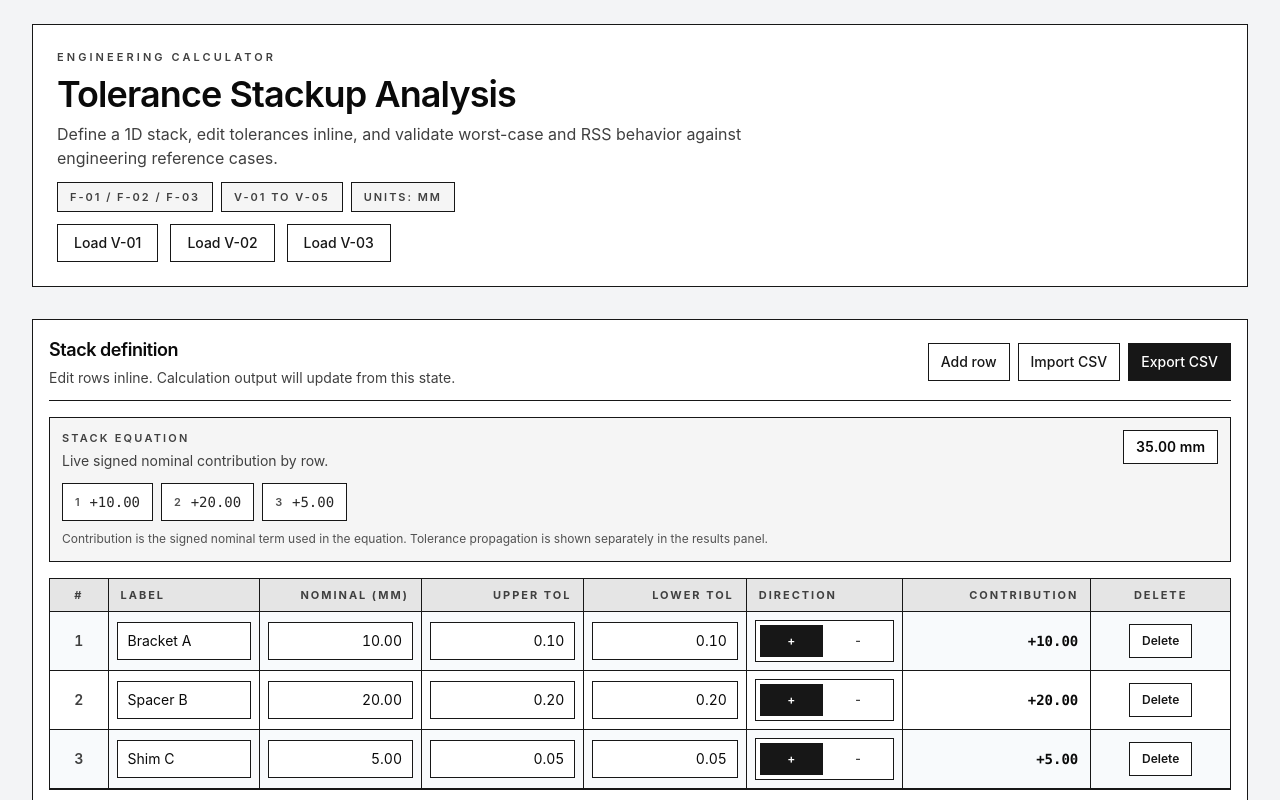
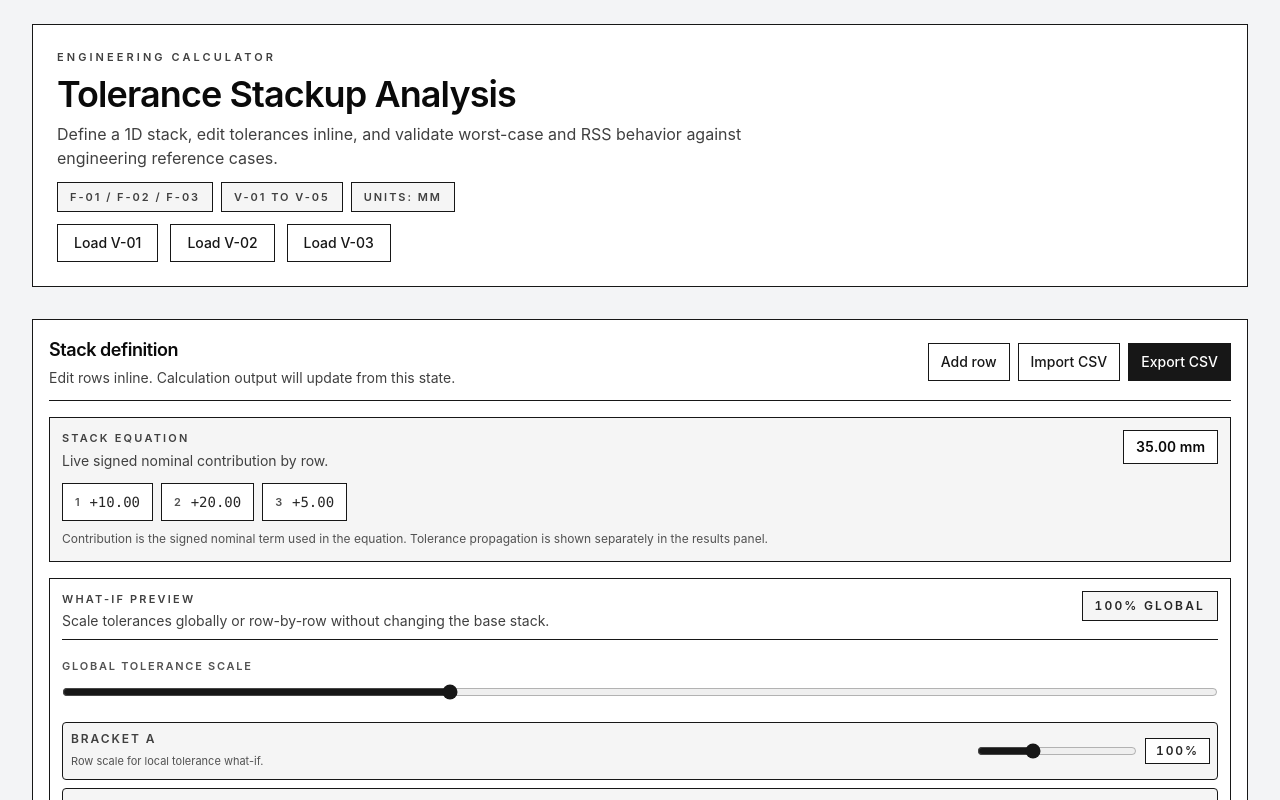
Before and after one commit to utku-gaspak/tolerance-stackup-analyser, a Next.js app: page / in a window 1280 px wide. Shown: the top 800 px of the page. Built offline with nearby package versions, Linux system fonts and the light colour scheme.

Commit message:
feat: add what-if tolerance preview

```diff
--- a/app/page.tsx
+++ b/app/page.tsx
@@ -1,6 +1,6 @@
 "use client";
 
-import { useState } from "react";
+import { useMemo, useState } from "react";
 import { ResultsPanel } from "../components/ResultsPanel";
 import { CurrentStackExpressionPanel } from "../components/CurrentStackExpressionPanel";
 import { FormulaPanel } from "../components/FormulaPanel";
@@ -13,6 +13,7 @@ import { calculateStackup } from "../lib/stackup";
 import type { MonteCarloResult, MonteCarloSpecLimits } from "../lib/monte-carlo";
 import type { StackRow } from "../lib/types";
 import { validateStackRows } from "../lib/validation";
+import { applyWhatIfScenario, clampWhatIfPercent, DEFAULT_WHAT_IF_PERCENT, type WhatIfPercents } from "../lib/what-if";
 
 const PRESET_LABELS = ["V-01", "V-02", "V-03"] as const;
 
@@ -20,8 +21,15 @@ export default function Home() {
   const [rows, setRows] = useState<StackRow[]>(defaultSampleRows);
   const [monteCarloResult, setMonteCarloResult] = useState<MonteCarloResult | null>(null);
   const [specLimits, setSpecLimits] = useState<MonteCarloSpecLimits>({ lower: null, upper: null });
+  const [whatIfGlobalPercent, setWhatIfGlobalPercent] = useState(DEFAULT_WHAT_IF_PERCENT);
+  const [whatIfRowPercents, setWhatIfRowPercents] = useState<WhatIfPercents>({});
   const validation = validateStackRows(rows);
-  const result = validation.isValid ? calculateStackup(validation.parsedRows) : null;
+  const scenarioRows = useMemo(
+    () => applyWhatIfScenario(validation.parsedRows, whatIfGlobalPercent, whatIfRowPercents),
+    [validation.parsedRows, whatIfGlobalPercent, whatIfRowPercents]
+  );
+  const baseResult = validation.isValid ? calculateStackup(validation.parsedRows) : null;
+  const result = validation.isValid ? calculateStackup(scenarioRows) : null;
   const zeroToleranceRows = validation.parsedRows.filter(
     (row) => row.plusTolerance === 0 && row.minusTolerance === 0
   ).length;
@@ -57,6 +65,10 @@ export default function Home() {
     setRows(samplePresets[preset].map((row) => ({ ...row })));
   }
 
+  function updateWhatIfRowPercent(id: string, percent: number) {
+    setWhatIfRowPercents((current) => ({ ...current, [id]: clampWhatIfPercent(percent) }));
+  }
+
   function exportRowsCsv() {
     const csv = buildStackRowsCsv(rows);
     const blob = new Blob([csv], { type: "text/csv;charset=utf-8;" });
@@ -74,6 +86,7 @@ export default function Home() {
     try {
       const csv = await file.text();
       setRows(parseStackRowsCsv(csv));
+      setWhatIfRowPercents({});
     } catch (error) {
       const message = error instanceof Error ? error.message : "Unable to import CSV.";
       window.alert(message);
@@ -131,13 +144,17 @@ export default function Home() {
           onExportRows={exportRowsCsv}
           onDeleteRow={deleteRow}
           onChangeRow={updateRow}
+          whatIfGlobalPercent={whatIfGlobalPercent}
+          onWhatIfGlobalPercentChange={setWhatIfGlobalPercent}
+          whatIfRowPercents={whatIfRowPercents}
+          onWhatIfRowPercentChange={updateWhatIfRowPercent}
           errorsByRow={errorsByRow}
           equationTotal={result?.totalNominal ?? null}
           equationIsValid={validation.isValid}
         />
 
         <MonteCarloPanel
-          rows={validation.parsedRows}
+          rows={scenarioRows}
           isValid={validation.isValid}
           onResultChange={setMonteCarloResult}
           onSpecLimitsChange={setSpecLimits}
@@ -146,6 +163,7 @@ export default function Home() {
         <div className="flex h-full flex-col gap-6">
           <ResultsPanel
             result={result}
+            baseResult={baseResult}
             rows={validation.parsedRows}
             specLimits={specLimits}
             isValid={validation.isValid}
--- a/components/ResultsPanel.tsx
+++ b/components/ResultsPanel.tsx
@@ -6,6 +6,7 @@ import { evaluateSpecLimits } from "../lib/spec-limits";
 
 interface ResultsPanelProps {
   result: StackCalculationResult | null;
+  baseResult: StackCalculationResult | null;
   isValid: boolean;
   errorCount: number;
   errors: RowValidationError[];
@@ -15,9 +16,21 @@ interface ResultsPanelProps {
   onExportPdf: () => void;
 }
 
-export function ResultsPanel({ result, rows, specLimits, isValid, errorCount, errors, zeroToleranceRows, onExportPdf }: ResultsPanelProps) {
+export function ResultsPanel({ result, baseResult, rows, specLimits, isValid, errorCount, errors, zeroToleranceRows, onExportPdf }: ResultsPanelProps) {
   const sensitivityItems = isValid ? calculateSensitivityAnalysis(rows).slice(0, 5) : [];
   const specCheck = evaluateSpecLimits(result, specLimits);
+  const comparisonCards = result && baseResult && (result.rssTolerance !== baseResult.rssTolerance || result.worstCaseMin !== baseResult.worstCaseMin || result.worstCaseMax !== baseResult.worstCaseMax)
+    ? [
+        {
+          label: "RSS delta",
+          value: formatDelta(result.rssTolerance - baseResult.rssTolerance)
+        },
+        {
+          label: "Worst-case span delta",
+          value: formatDelta((result.worstCaseMax - result.worstCaseMin) - (baseResult.worstCaseMax - baseResult.worstCaseMin))
+        }
+      ]
+    : [];
 
   return (
     <section className="flex h-full flex-col border border-neutral-900 bg-white p-4">
@@ -66,6 +79,26 @@ export function ResultsPanel({ result, rows, specLimits, isValid, errorCount, er
           <MetricCard label="RSS tolerance" value={formatNumber(result.rssTolerance)} accent="amber" />
           <MetricCard label="RSS min" value={formatNumber(result.rssMin)} accent="amber" />
           <MetricCard label="RSS max" value={formatNumber(result.rssMax)} accent="amber" />
+        </div>
+      ) : null}
+
+      {comparisonCards.length > 0 ? (
+        <div className="mt-4 border border-neutral-900 bg-neutral-100 p-3">
+          <div className="flex items-center justify-between gap-4 border-b border-neutral-900 pb-2">
+            <div>
+              <p className="text-[11px] font-semibold uppercase tracking-[0.18em] text-neutral-700">What-if result</p>
+              <h3 className="mt-1 text-sm font-semibold tracking-tight text-neutral-950">Scenario vs base</h3>
+            </div>
+            <p className="text-[11px] font-semibold uppercase tracking-[0.18em] text-neutral-700">Delta</p>
+          </div>
+          <div className="mt-3 grid gap-3 sm:grid-cols-2">
+            {comparisonCards.map((card) => (
+              <div key={card.label} className="border border-neutral-900 bg-white p-3">
+                <p className="text-[11px] font-semibold uppercase tracking-[0.18em] text-neutral-600">{card.label}</p>
+                <p className="mt-2 font-mono text-sm font-semibold tabular-nums text-neutral-950">{card.value}</p>
+              </div>
+            ))}
+          </div>
         </div>
       ) : null}
 
@@ -183,3 +216,8 @@ function formatNumber(value: number): string {
 function formatPercent(value: number): string {
   return `${(value * 100).toFixed(1)}%`;
 }
+
+function formatDelta(value: number): string {
+  const sign = value > 0 ? "+" : "";
+  return `${sign}${value.toFixed(4)}`;
+}
--- a/components/StackTable.tsx
+++ b/components/StackTable.tsx
@@ -11,6 +11,10 @@ interface StackTableProps {
   onAddRow: () => void;
   onImportRows: (file: File) => void;
   onExportRows: () => void;
+  whatIfGlobalPercent: number;
+  onWhatIfGlobalPercentChange: (value: number) => void;
+  whatIfRowPercents: Record<string, number>;
+  onWhatIfRowPercentChange: (id: string, value: number) => void;
   errorsByRow: Record<string, Partial<Record<RowValidationError["field"], string>>>;
   equationTotal: number | null;
   equationIsValid: boolean;
@@ -23,6 +27,10 @@ export function StackTable({
   onAddRow,
   onImportRows,
   onExportRows,
+  whatIfGlobalPercent,
+  onWhatIfGlobalPercentChange,
+  whatIfRowPercents,
+  onWhatIfRowPercentChange,
   errorsByRow,
   equationTotal,
   equationIsValid
@@ -115,6 +123,58 @@ export function StackTable({
         </p>
       </div>
 
+      <div className="mt-4 border border-neutral-900 bg-white p-3">
+        <div className="flex items-start justify-between gap-4 border-b border-neutral-900 pb-2">
+          <div>
+            <p className="text-[11px] font-semibold uppercase tracking-[0.2em] text-neutral-700">What-if preview</p>
+            <p className="mt-1 text-sm text-neutral-700">Scale tolerances globally or row-by-row without changing the base stack.</p>
+          </div>
+          <div className="border border-neutral-900 bg-neutral-100 px-3 py-1.5 text-xs font-semibold uppercase tracking-[0.18em] text-neutral-800 tabular-nums">
+            {whatIfGlobalPercent}% global
+          </div>
+        </div>
+
+        <label className="mt-3 block">
+          <span className="text-[11px] font-semibold uppercase tracking-[0.16em] text-neutral-600">Global tolerance scale</span>
+          <input
+            type="range"
+            min={50}
+            max={200}
+            step={5}
+            value={whatIfGlobalPercent}
+            onChange={(event) => onWhatIfGlobalPercentChange(Number(event.target.value))}
+            className="mt-2 w-full accent-neutral-900"
+          />
+        </label>
+
+        <div className="mt-4 grid gap-2">
+          {rows.map((row) => {
+            const rowPercent = whatIfRowPercents[row.id] ?? 100;
+
+            return (
+              <div key={row.id} className="grid gap-2 rounded border border-neutral-900 bg-neutral-100 p-2 sm:grid-cols-[minmax(0,1fr)_10rem_4rem] sm:items-center">
+                <div>
+                  <p className="text-xs font-semibold uppercase tracking-[0.16em] text-neutral-700">{row.label}</p>
+                  <p className="mt-1 text-[11px] leading-5 text-neutral-600">Row scale for local tolerance what-if.</p>
+                </div>
+                <input
+                  type="range"
+                  min={50}
+                  max={200}
+                  step={5}
+                  value={rowPercent}
+                  onChange={(event) => onWhatIfRowPercentChange(row.id, Number(event.target.value))}
+                  className="w-full accent-neutral-900"
+                />
+                <div className="justify-self-start border border-neutral-900 bg-white px-2.5 py-1 text-xs font-semibold uppercase tracking-[0.16em] text-neutral-800 tabular-nums">
+                  {rowPercent}%
+                </div>
+              </div>
+            );
+          })}
+        </div>
+      </div>
+
       <div className="mt-4 overflow-hidden border border-neutral-900">
         <div className="overflow-x-auto">
           <table className="w-full table-fixed border-collapse">
--- /dev/null
+++ b/lib/what-if.ts
@@ -0,0 +1,34 @@
+import type { ParsedStackRow } from "./types";
+
+export type WhatIfPercents = Record<string, number>;
+
+export const DEFAULT_WHAT_IF_PERCENT = 100;
+export const MIN_WHAT_IF_PERCENT = 50;
+export const MAX_WHAT_IF_PERCENT = 200;
+
+export function applyWhatIfScenario(
+  rows: ParsedStackRow[],
+  globalPercent: number,
+  rowPercents: WhatIfPercents
+): ParsedStackRow[] {
+  const globalMultiplier = percentToMultiplier(globalPercent);
+
+  return rows.map((row) => {
+    const rowPercent = rowPercents[row.id] ?? DEFAULT_WHAT_IF_PERCENT;
+    const multiplier = globalMultiplier * percentToMultiplier(rowPercent);
+
+    return {
+      ...row,
+      plusTolerance: row.plusTolerance * multiplier,
+      minusTolerance: row.minusTolerance * multiplier
+    };
+  });
+}
+
+export function clampWhatIfPercent(value: number): number {
+  return Math.min(MAX_WHAT_IF_PERCENT, Math.max(MIN_WHAT_IF_PERCENT, value));
+}
+
+export function percentToMultiplier(percent: number): number {
+  return clampWhatIfPercent(percent) / 100;
+}
```
Also changed, not shown: 1 other file (tests, documents, lock files or other folders).
